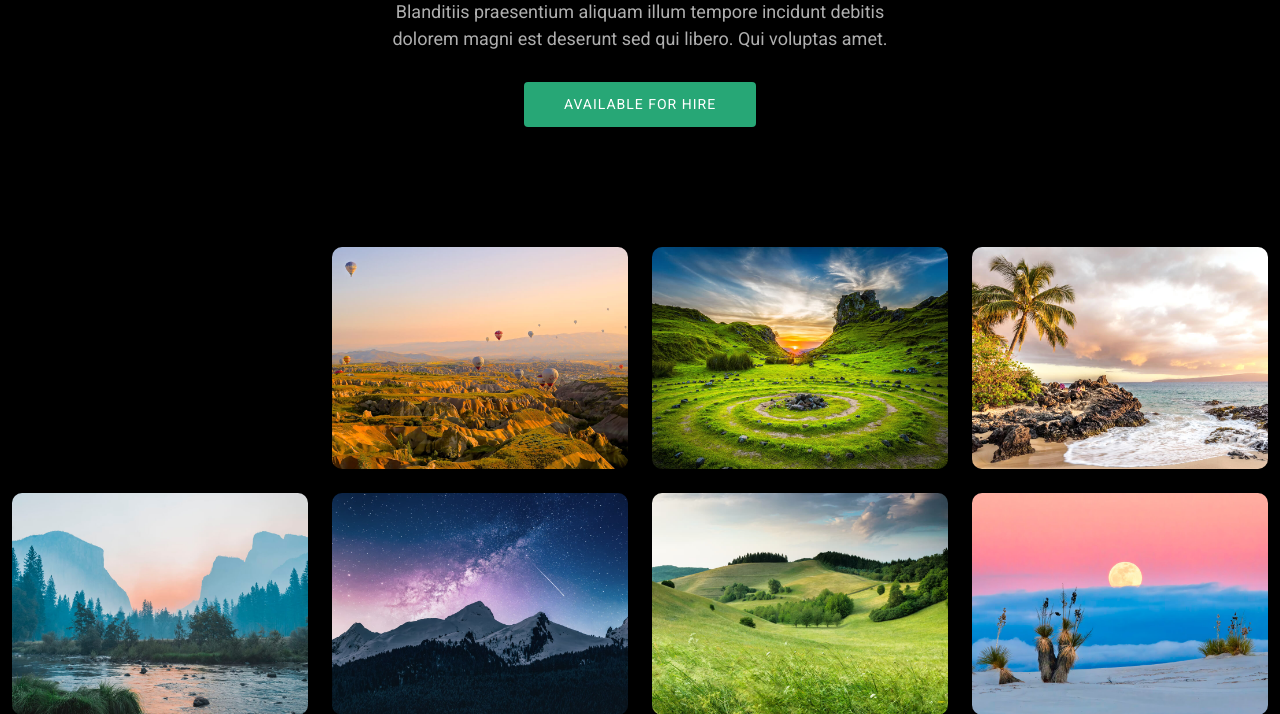
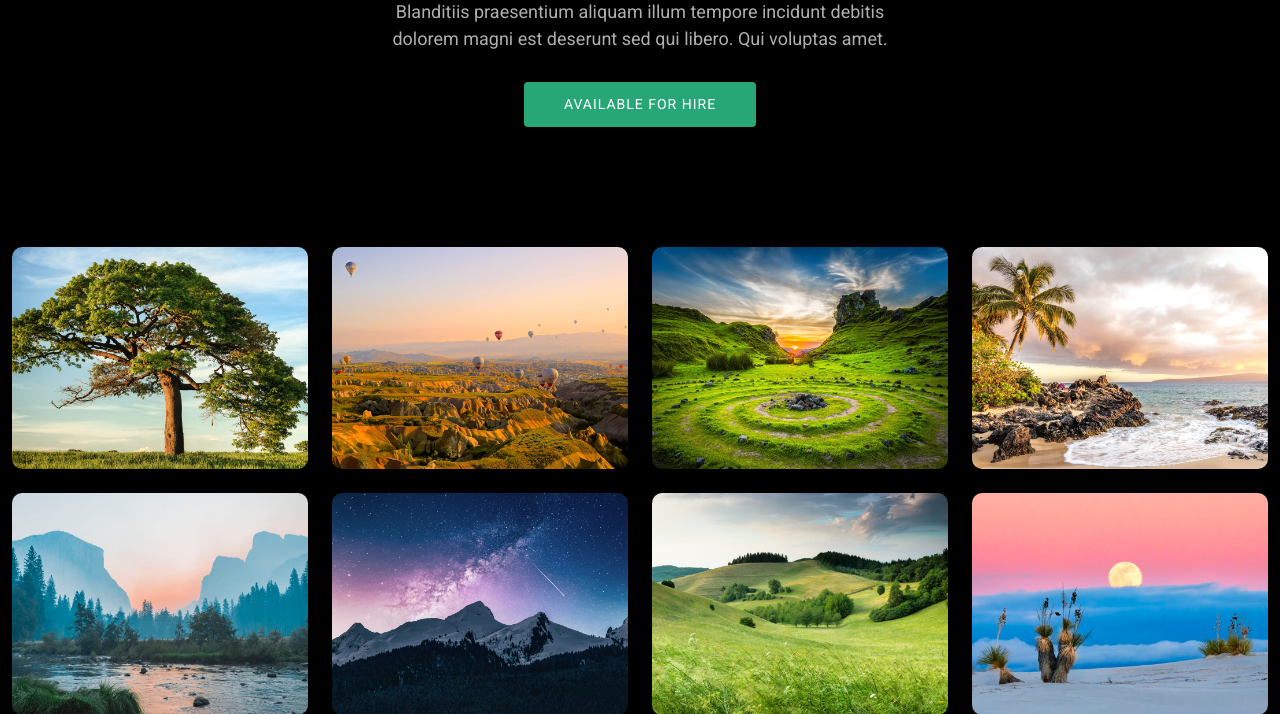
Before and after one commit to Aboudy-0/photo, a Django app: page / in a window 1280 px wide. Shown: the part 367-1081 px from the top of the page. Run offline with Django 5.2, Linux system fonts and the light colour scheme; some libraries are stand-ins or nearby versions.

Commit message:
first commit

```diff
--- a/Templates/index.html
+++ b/Templates/index.html
@@ -114,9 +114,9 @@
 
           <div class="col-xl-3 col-lg-4 col-md-6">
             <div class="gallery-item h-100">
-              <img src="{% static 'assets/vendor/bootstrap/js/bootstrap.bundle.min.js' %}" alt="">
+              <img src="{% static 'assets/img/gallery/gallery-1.jpg' %}" class="img-fluid" alt="">
               <div class="gallery-links d-flex align-items-center justify-content-center">
-                <a href="{% static 'assets/img/gallery/gallery-1.jpg' %}" title="Gallery 1" class="glightbox preview-link"><i class="bi bi-arrows-angle-expand"></i></a>
+                <a href="{% static 'assets/img/gallery/gallery-1.jpg' %}" title="Gallery 2" class="glightbox preview-link"><i class="bi bi-arrows-angle-expand"></i></a>
                 <a href="{%url 'gallery_single'%}" class="details-link"><i class="bi bi-link-45deg"></i></a>
               </div>
             </div>
```
